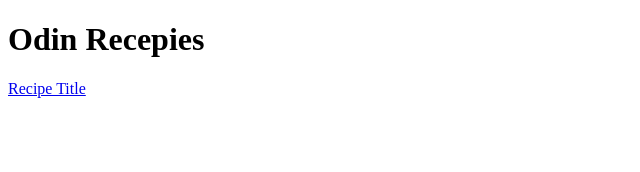
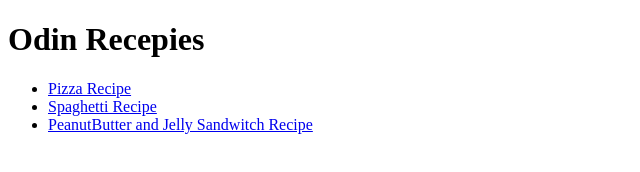
Before and after one commit to ignjatmiletic/odin-recepies, a plain HTML site: page index.html in a window 1280 px wide. Shown: the whole page, without its empty margins (0-640 px from the left). Drawn offline with Linux system fonts and the light colour scheme.

Commit message:
Nothing special

```diff
--- a/index.html
+++ b/index.html
@@ -7,7 +7,10 @@
 </head>
 <body>
     <h1>Odin Recepies</h1>
-    <a href="recipes/pizza.html">Recipe Title</a>
-
+    <ul>
+        <li><a href="recipes/pizza.html">Pizza Recipe</a></li>
+        <li><a href="recipes/spaghetti.html">Spaghetti Recipe</a></li>
+        <li><a href="recipes/pbandj.html">PeanutButter and Jelly Sandwitch Recipe</a></li>
+    </ul>
 </body>
 </html>
```
Also changed, not shown: recepies/pizza.html (deleted, +0 -15 lines).
